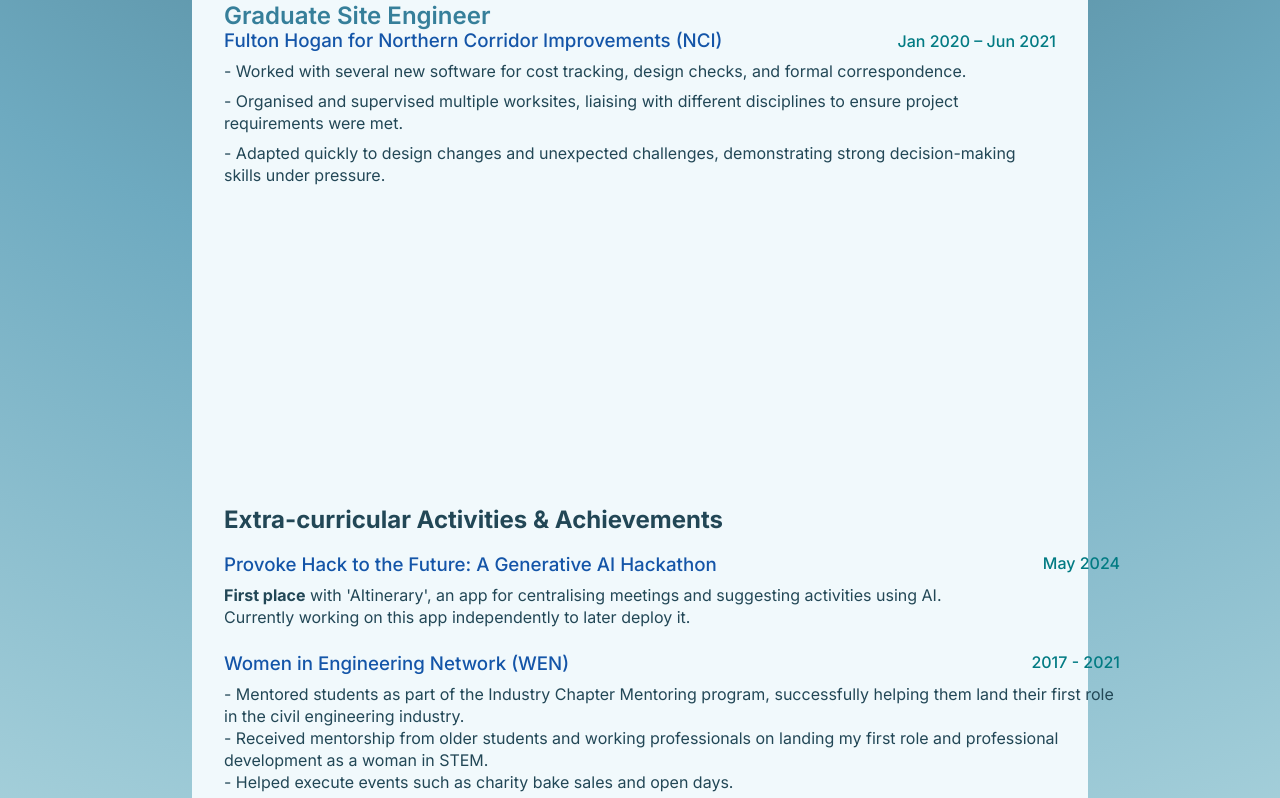
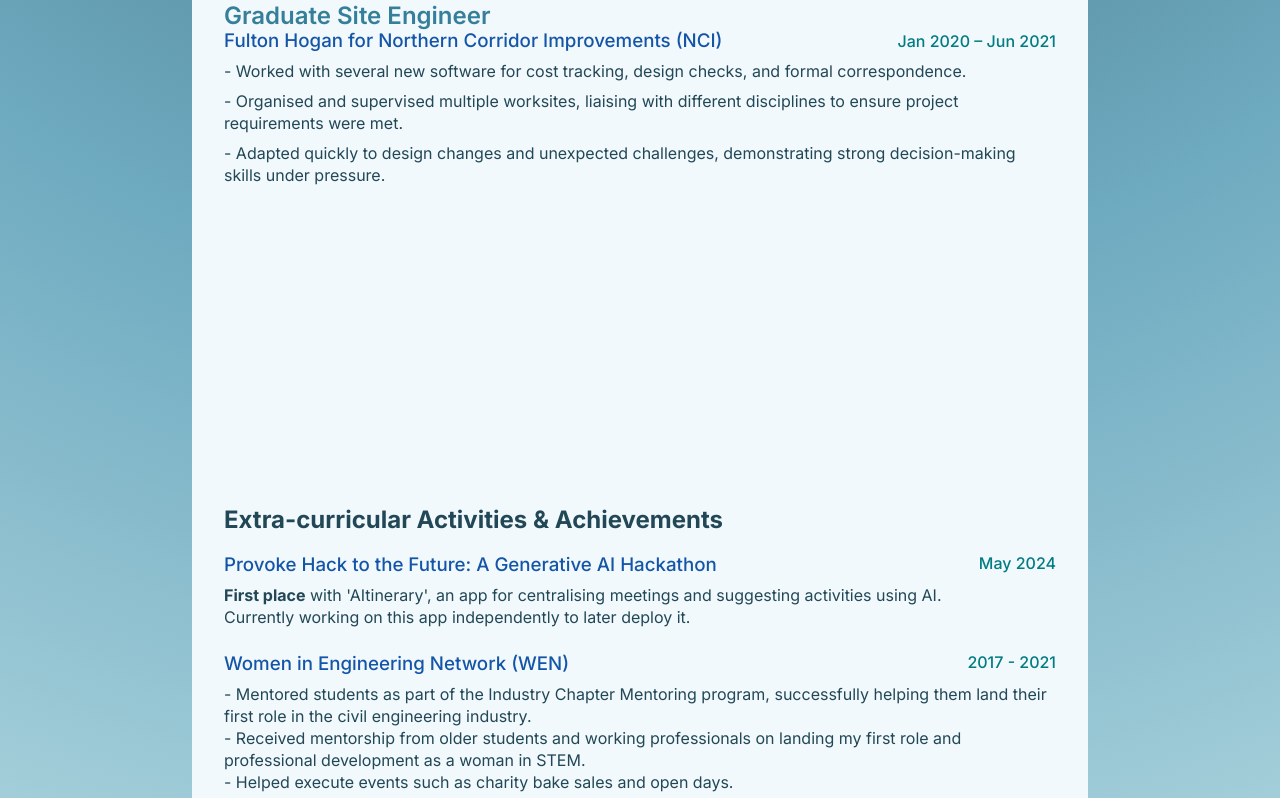
Before and after one commit to haruka-ogino/new-portfolio, a Next.js app: page / in a window 1280 px wide. Shown: the part 2943-3741 px from the top of the page. Built offline with nearby package versions, Linux system fonts and the light colour scheme; no server answers; the database is empty.

Commit message:
update spacing

```diff
--- a/components/Achievements.tsx
+++ b/components/Achievements.tsx
@@ -1,7 +1,7 @@
 export default function Achievements() {
   return (
     <>
-      <div style={{ width: '100%' }}>
+      <div>
         <h1>Extra-curricular Activities & Achievements</h1>{' '}
         <div className="subtitle">
           <h3>Provoke Hack to the Future: A Generative AI Hackathon</h3>
--- a/styles/home.css
+++ b/styles/home.css
@@ -83,10 +83,6 @@
   justify-content: flex-start;
   height: auto;
   padding: 5em 0em 0em 0em;
-}
-
-.achievements {
-  width: 100%;
 }
 
 .projects img {
```
